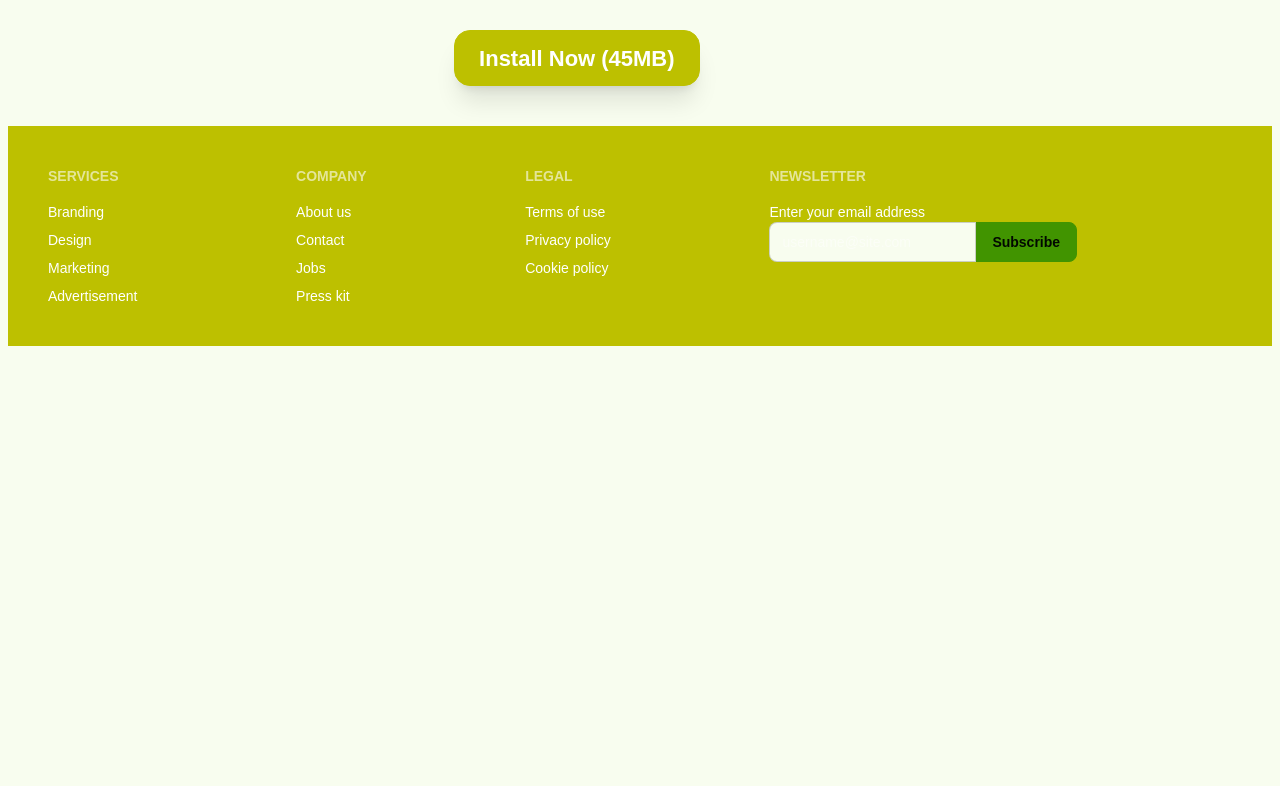
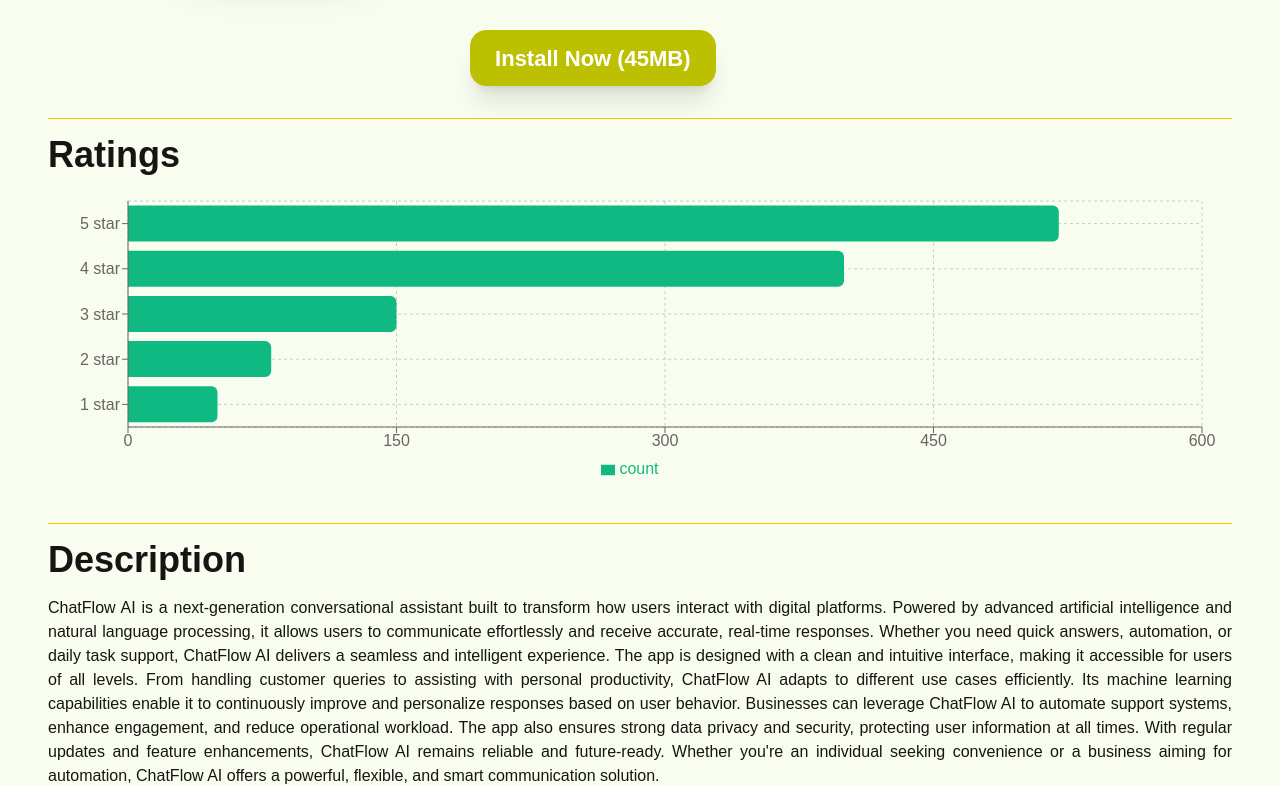
Before and after one commit to monirzkhan/AppNest, a React (Vite) app: page /app/1 in a window 1280 px wide. Shown: the part 380-1166 px from the top of the page. Before the commit the page ends 800 px from the top, so only its background shows below. Built offline with nearby package versions, Linux system fonts and the light colour scheme.

Commit message:
bar chart added

```diff
--- a/package.json
+++ b/package.json
@@ -16,6 +16,7 @@
     "react": "^19.1.1",
     "react-dom": "^19.1.1",
     "react-router": "^7.13.1",
+    "recharts": "^3.8.0",
     "tailwindcss": "^4.2.2"
   },
   "devDependencies": {
--- a/public/AppData.json
+++ b/public/AppData.json
@@ -1,10 +1,10 @@
 [
   {
     "image": "/src/assets/Chat_flow.jpg",
-    "title": "ChatFlow AI",
+    "title": "ChatFlow AI - Smart Chat Assistant",
     "companyName": "Nexlify Labs",
     "id": 1,
-    "description": "Smart AI chatbot for instant communication and automation.",
+    "description": "ChatFlow AI is a next-generation conversational assistant built to transform how users interact with digital platforms. Powered by advanced artificial intelligence and natural language processing, it allows users to communicate effortlessly and receive accurate, real-time responses. Whether you need quick answers, automation, or daily task support, ChatFlow AI delivers a seamless and intelligent experience.\n\nThe app is designed with a clean and intuitive interface, making it accessible for users of all levels. From handling customer queries to assisting with personal productivity, ChatFlow AI adapts to different use cases efficiently. Its machine learning capabilities enable it to continuously improve and personalize responses based on user behavior.\n\nBusinesses can leverage ChatFlow AI to automate support systems, enhance engagement, and reduce operational workload. The app also ensures strong data privacy and security, protecting user information at all times.\n\nWith regular updates and feature enhancements, ChatFlow AI remains reliable and future-ready. Whether you're an individual seeking convenience or a business aiming for automation, ChatFlow AI offers a powerful, flexible, and smart communication solution.",
     "size": 45,
     "reviews": 1200,
     "ratingAvg": 4.5,
@@ -19,10 +19,10 @@
   },
   {
     "image": "/src/assets/TaskZen.jpg",
-    "title": "TaskZen",
+    "title": "TaskZen - Focus Work Manager",
     "companyName": "AppVanta",
     "id": 2,
-    "description": "Organize tasks and boost productivity with smart reminders.",
+    "description": "TaskZen is a powerful productivity application designed to help users organize, manage, and complete their daily tasks efficiently. It offers a clean and distraction-free interface that allows users to focus on what truly matters. Whether you're managing personal tasks or complex projects, TaskZen provides all the tools you need to stay organized.\n\nUsers can create task lists, set deadlines, prioritize activities, and receive reminders. The app also supports task categorization and progress tracking, giving users a clear overview of their productivity. Its smart scheduling feature helps optimize time management and improve workflow efficiency.\n\nTaskZen also includes collaboration features, enabling teams to assign tasks, share updates, and work together seamlessly. Cloud synchronization ensures that your data is always accessible across devices.\n\nWith continuous updates and performance improvements, TaskZen remains a reliable solution for productivity management. Whether you're a student, professional, or entrepreneur, TaskZen empowers you to stay focused, organized, and productive.",
     "size": 30,
     "reviews": 900,
     "ratingAvg": 4.3,
@@ -37,10 +37,10 @@
   },
   {
     "image": "/src/assets/FitTrack Pro.jpg",
-    "title": "FitTrack Pro",
+    "title": "FitTrack Pro - Smart Fitness Tracker",
     "companyName": "Corelio",
     "id": 3,
-    "description": "Track workouts, calories, and stay fit with real-time stats.",
+    "description": "FitTrack Pro is a comprehensive fitness application designed to help users achieve their health goals. It allows users to track workouts, monitor calories, and analyze performance metrics in real time. Whether you're a beginner or an advanced athlete, FitTrack Pro adapts to your fitness journey.\n\nThe app supports various activities such as cardio, strength training, and daily step tracking. Users can set goals, view progress charts, and stay motivated with reminders. Integration with wearable devices enhances accuracy and provides deeper insights into health data.\n\nFitTrack Pro also offers personalized workout plans and health tips to improve overall well-being. Its user-friendly interface ensures easy navigation and efficient tracking.\n\nWith secure data storage and continuous updates, FitTrack Pro is a reliable fitness companion that helps users stay active, healthy, and motivated every day.",
     "size": 55,
     "reviews": 1500,
     "ratingAvg": 4.6,
@@ -55,10 +55,10 @@
   },
   {
     "image": "/src/assets/NoteSnap.png",
-    "title": "NoteSnap",
+    "title": "NoteSnap - Quick Note Capture",
     "companyName": "Zentrix Apps",
     "id": 4,
-    "description": "Capture notes quickly with voice and image recognition.",
+    "description": "NoteSnap is a smart note-taking application designed for fast and efficient information capture. It allows users to create notes using text, voice, or images, making it ideal for capturing ideas on the go.\n\nThe app features an intuitive interface, enabling users to organize notes into categories and search them easily. Voice-to-text functionality and image recognition enhance usability and save time.\n\nNoteSnap supports cloud synchronization, ensuring your notes are accessible across devices. It is perfect for students, professionals, and creatives.\n\nWith regular updates and secure storage, NoteSnap provides a reliable and efficient note-taking experience.",
     "size": 25,
     "reviews": 700,
     "ratingAvg": 4.2,
@@ -73,10 +73,10 @@
   },
   {
     "image": "/src/assets/Travelmet.png",
-    "title": "TravelMate",
+    "title": "TravelMate - Easy Trip Planner",
     "companyName": "Orbixa",
     "id": 5,
-    "description": "Plan trips, find hotels, and explore destinations easily.",
+    "description": "TravelMate is a complete travel planning solution that helps users organize trips effortlessly. It provides tools for booking, itinerary planning, and discovering destinations.\n\nUsers can explore travel options, manage bookings, and receive recommendations. The app simplifies travel planning and enhances the overall experience.\n\nWith a user-friendly interface and smart suggestions, TravelMate ensures smooth and enjoyable journeys.",
     "size": 60,
     "reviews": 1800,
     "ratingAvg": 4.7,
@@ -89,12 +89,13 @@
       { "name": "5 star", "count": 910 }
     ]
   },
+
   {
     "image": "/src/assets/Foodify.png",
-    "title": "Foodify",
+    "title": "Foodify - Fast Food Delivery",
     "companyName": "AppMint",
     "id": 6,
-    "description": "Order food online from your favorite restaurants.",
+    "description": "Foodify is an online food delivery platform that connects users with their favorite restaurants. It offers fast ordering, secure payments, and real-time tracking.\n\nUsers can browse menus, place orders, and enjoy quick delivery services.\n\nFoodify ensures a smooth and convenient food ordering experience.",
     "size": 40,
     "reviews": 2100,
     "ratingAvg": 4.4,
@@ -107,12 +108,13 @@
       { "name": "5 star", "count": 850 }
     ]
   },
+
   {
     "image": "/src/assets/MoneyWise.png",
-    "title": "MoneyWise",
+    "title": "MoneyWise - Personal Finance Manager",
     "companyName": "DevSphere",
     "id": 7,
-    "description": "Manage expenses and track your financial goals.",
+    "description": "MoneyWise helps users manage their finances efficiently. It tracks expenses, budgets, and financial goals.\n\nUsers can analyze spending patterns and plan savings.\n\nMoneyWise offers a simple and secure way to handle personal finances.",
     "size": 35,
     "reviews": 1100,
     "ratingAvg": 4.5,
@@ -125,12 +127,13 @@
       { "name": "5 star", "count": 460 }
     ]
   },
+
   {
     "image": "/src/assets/PhotoMaster.png",
-    "title": "PhotoMaster",
+    "title": "PhotoMaster - Pro Photo Editor",
     "companyName": "Veltrix",
     "id": 8,
-    "description": "Edit photos professionally with advanced tools.",
+    "description": "PhotoMaster is a professional photo editing app with advanced tools and filters.\n\nUsers can enhance images, apply effects, and create stunning visuals.\n\nIt offers a complete editing solution for beginners and professionals.",
     "size": 75,
     "reviews": 2500,
     "ratingAvg": 4.8,
@@ -143,12 +146,13 @@
       { "name": "5 star", "count": 1350 }
     ]
   },
+
   {
     "image": "/src/assets/WeatherNow.png",
-    "title": "WeatherNow",
+    "title": "WeatherNow - Live Weather Updates",
     "companyName": "AppPilot",
     "id": 9,
-    "description": "Real-time weather updates and forecasts worldwide.",
+    "description": "WeatherNow provides real-time weather forecasts and updates.\n\nUsers can track temperature, rainfall, and conditions easily.\n\nIt ensures accurate and timely weather information.",
     "size": 20,
     "reviews": 950,
     "ratingAvg": 4.1,
@@ -161,12 +165,13 @@
       { "name": "5 star", "count": 280 }
     ]
   },
+
   {
     "image": "/src/assets/EduSmart-1.png",
-    "title": "EduSmart",
+    "title": "EduSmart - Learn Skills Easily",
     "companyName": "InnovaApps",
     "id": 10,
-    "description": "Learn new skills with interactive courses and quizzes.",
+    "description": "EduSmart is an educational platform offering interactive courses.\n\nUsers can learn new skills and track progress.\n\nIt provides a flexible and engaging learning experience.",
     "size": 65,
     "reviews": 1700,
     "ratingAvg": 4.6,
@@ -179,12 +184,13 @@
       { "name": "5 star", "count": 850 }
     ]
   },
+
   {
     "image": "/src/assets/GameHub.png",
-    "title": "GameHub",
+    "title": "GameHub - Discover Play Games",
     "companyName": "Trionex Apps",
     "id": 11,
-    "description": "Play and discover trending mobile games in one place.",
+    "description": "GameHub is a platform to explore trending games.\n\nUsers can discover, play, and review games.\n\nIt provides a fun and engaging gaming experience.",
     "size": 90,
     "reviews": 3000,
     "ratingAvg": 4.7,
@@ -197,12 +203,13 @@
       { "name": "5 star", "count": 1550 }
     ]
   },
+
   {
-    "image":"/src/assets/SecureVPN.png",
-    "title": "SecureVPN",
+    "image": "/src/assets/SecureVPN.png",
+    "title": "SecureVPN - Private Safe Browsing",
     "companyName": "Zyphra Apps",
     "id": 12,
-    "description": "Fast and secure VPN for private internet browsing.",
+    "description": "SecureVPN ensures private and secure internet browsing.\n\nUsers can access restricted content safely.\n\nIt provides fast and reliable VPN services.",
     "size": 28,
     "reviews": 2200,
     "ratingAvg": 4.5,
@@ -215,12 +222,13 @@
       { "name": "5 star", "count": 1040 }
     ]
   },
+
   {
     "image": "/src/assets/MusicWave.png",
-    "title": "MusicWave",
+    "title": "MusicWave - Stream Music Anywhere",
     "companyName": "Fluxora",
     "id": 13,
-    "description": "Stream unlimited music with high-quality audio.",
+    "description": "MusicWave allows users to stream music seamlessly.\n\nUsers can explore playlists and enjoy high-quality audio.\n\nIt delivers an immersive music experience.",
     "size": 50,
     "reviews": 2700,
     "ratingAvg": 4.6,
@@ -233,12 +241,13 @@
       { "name": "5 star", "count": 1300 }
     ]
   },
+
   {
     "image": "/src/assets/ShopEase.png",
-    "title": "ShopEase",
+    "title": "ShopEase - Smart Online Shopping",
     "companyName": "AppForgeX",
     "id": 14,
-    "description": "Shop online with best deals and fast delivery.",
+    "description": "ShopEase provides an easy online shopping experience.\n\nUsers can browse products and enjoy fast delivery.\n\nIt ensures convenience and great deals.",
     "size": 48,
     "reviews": 3100,
     "ratingAvg": 4.4,
@@ -251,12 +260,13 @@
       { "name": "5 star", "count": 1250 }
     ]
   },
+
   {
     "image": "/src/assets/ScanPro.png",
-    "title": "ScanPro",
+    "title": "ScanPro - Instant Scan Phone",
     "companyName": "AppNest",
     "id": 15,
-    "description": "Scan documents and convert to PDF instantly.",
+    "description": "ScanPro is a document scanning app that converts files into digital format instantly.\n\nUsers can scan, edit, and share documents easily.\n\nIt provides a fast and efficient scanning solution.",
     "size": 22,
     "reviews": 800,
     "ratingAvg": 4.3,
--- a/src/Components/AppDetails/AppDetails.jsx
+++ b/src/Components/AppDetails/AppDetails.jsx
@@ -1,16 +1,20 @@
-import { Download,  Star, ThumbsUp } from 'lucide-react';
+import { Download, Star, ThumbsUp } from 'lucide-react';
 import React from 'react';
 import { Link, useLoaderData } from 'react-router';
+import { Bar, BarChart, CartesianGrid, ComposedChart, Legend, Line, ResponsiveContainer, Tooltip, XAxis, YAxis } from 'recharts';
 
 const AppDetails = () => {
     const appDetailsData = useLoaderData();
 
-    const { title, image, description, downloads,reviews,ratingAvg, companyName,size } = appDetailsData;
+    const { title, image, description, downloads, reviews, ratingAvg, companyName, size, ratings } = appDetailsData;
+
+    const barData = [...ratings].reverse()
+
     return (
-        <div className='py-10'>
-            <div className='flex justify-center '>
-                <div>
-                    <img src={image} className='h-48 shadow-2xl rounded-box' alt="" />
+        <div className='py-10 sm:px-10 px-4'>
+            <div className='sm:flex justify-center border-b-1 border-accent pb-8   '>
+                <div className='py-8 px-20 sm:py-8 sm:px-4'>
+                    <img src={image} className='lg:h-48 md:h-30 shadow-2xl rounded-box' alt="" />
                 </div>
 
                 <div>
@@ -19,8 +23,8 @@
                         <p><span className='font-semibold mb-4'>Developed By</span> <span className='italic text-xl text-primary'>{companyName}</span></p>
                     </div>
                     <div>
-                        <div className='flex justify-center'>
-                            <div className="stats stats-vertical lg:stats-horizontal my-8 text-center  lg:px-20 ">
+                        <div className=' flex justify-center'>
+                            <div className="stats stats-vertical md:stats-horizontal lg:stats-horizontal my-8 text-center  lg:px-20 ">
 
                                 <div className="stat">
                                     <div className="stat-figure  flex justify-center items-center ">
@@ -78,10 +82,34 @@
                         </div>
                     </div>
                     <div className='ml-20'>
-                        <Link className=' btn shadow-xl hover:shadow-2xl btn-xl skeleton bg-secondary btn-secondary text-white'>Install Now <span>({size}MB)</span></Link>
+                        <Link className=' btn shadow-xl hover:shadow-2xl sm:btn-xl skeleton bg-secondary btn-secondary text-white'>Install Now <span>({size}MB)</span></Link>
                     </div>
                 </div>
 
+            </div>
+            <div className='border-b-1 border-accent pb-8'>
+                <h1 className='font-bold text-4xl py-4'>Ratings</h1>
+                <ResponsiveContainer width="100%" height={300}>
+                    <BarChart
+                        data={barData}
+                        layout="vertical"
+                        margin={{ top: 10, right: 30, left: 20, bottom: 10 }}
+                    >
+                        <CartesianGrid strokeDasharray="3 3" />
+
+                        <XAxis type="number" />
+                        <YAxis type="category" dataKey="name" />
+                        <Tooltip />
+                        <Legend />
+
+                        <Bar dataKey="count" fill="#10b981" radius={[0, 6, 6, 0]} />
+                    </BarChart>
+                </ResponsiveContainer>
+            </div>
+            <div>
+
+              <h1 className='font-bold text-4xl py-4 '>Description</h1>
+              <p className='text-justify'>{description}</p>
             </div>
         </div>
     );
--- a/src/Components/Header/Navbar.jsx
+++ b/src/Components/Header/Navbar.jsx
@@ -24,7 +24,7 @@
             </div>
             <div className="navbar-center hidden lg:flex">
                 <ul className="menu menu-horizontal px-1 space-x-4 text-xl">
-                    <li><NavLink to={'/'}><span><House></House></span>Home</NavLink></li>
+                    <li><NavLink to={'./'}><span><House></House></span>Home</NavLink></li>
                     <li><NavLink to={'/apps'}><Play></Play>Apps</NavLink></li>
                     <li><NavLink to={'/installation'}><MonitorDown></MonitorDown>Installation</NavLink></li>
                 </ul>
--- a/src/Components/Home/Home.jsx
+++ b/src/Components/Home/Home.jsx
@@ -21,11 +21,11 @@
                         </div>
                         <div className='flex gap-4 justify-center py-6'>
                             <Link to={'https://play.google.com/store/games?hl=en'} target='blank'>
-                                <button className="btn md:text-xl text-white btn-secondary sm:px-4 sm:py-4 md:px-6 md:py-6">
+                                <button className="btn md:text-xl text-white btn-secondary sm:btn-lg">
                                     <img width={'40px'} src="/src/assets/play.png" alt="" />Google Play</button>
                             </Link>
                             <Link to={'https://www.apple.com/app-store/'} target='blank'>
-                                <button className="btn md:text-xl text-white btn-secondary sm:px-4 sm:py-4 md:px-6 md:py-6">
+                                <button className="btn md:text-xl text-white btn-secondary sm:btn-lg">
                                     <img width={'40px'} src="/src/assets/appstore.png" alt="" />App Store</button>
                             </Link>
 
--- a/src/main.jsx
+++ b/src/main.jsx
@@ -18,7 +18,7 @@
     children: [
       {
         index: true,
-        path: "/",
+        path: '/',
         Component: Home,
         loader: () => fetch('AppData.json')
       },
@@ -29,7 +29,6 @@
           const res = await axios.get("/AppData.json");
           return res.data;
         },
-
       },
       {
         path: 'app/:appId',
```
Also changed, not shown: 1 other file (tests, documents, lock files or other folders).
